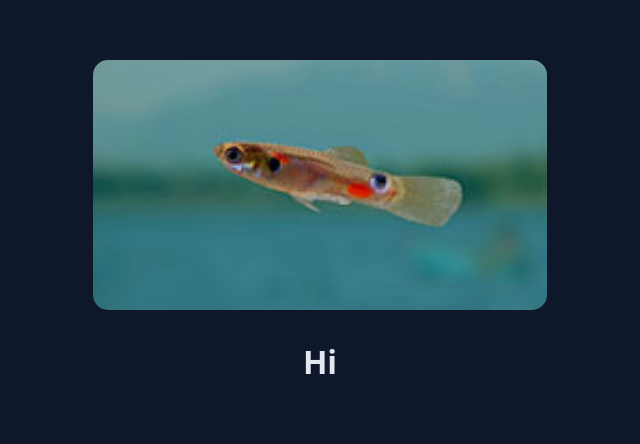
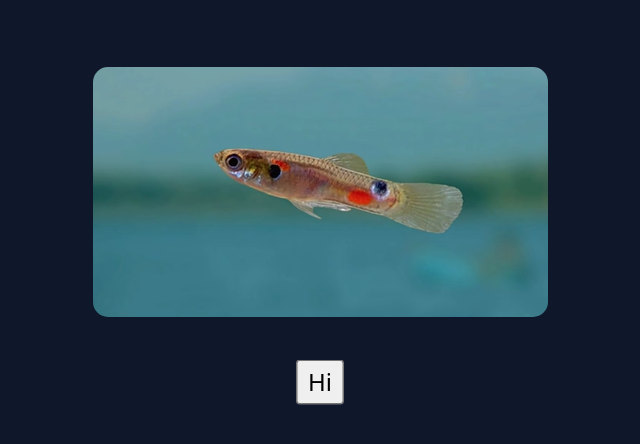
Before and after one commit to dfols/lizardguppy, a plain HTML site: page index.html in a window 1280 px wide. Shown: the part 168-612 px from the top of the page, without its empty margins (320-960 px from the left). Drawn offline with Linux system fonts and the light colour scheme.

Commit message:
updated image + added song

```diff
--- a/index.html
+++ b/index.html
@@ -6,12 +6,55 @@
     <meta name="viewport" content="width=device-width, initial-scale=1.0">
     <title>Lizard Guppy</title>
     <style>
-        body,
-        html {
+        *,
+        *::before,
+        *::after {
+            box-sizing: border-box;
+        }
+
+        * {
             margin: 0;
-            padding: 0;
+        }
+
+        body {
+            line-height: 1.5;
+            -webkit-font-smoothing: antialiased;
+        }
+
+        img,
+        picture,
+        video,
+        canvas,
+        svg {
+            display: block;
+            max-width: 100%;
+        }
+
+        input,
+        button,
+        textarea,
+        select {
+            font: inherit;
+        }
+
+        p,
+        h1,
+        h2,
+        h3,
+        h4,
+        h5,
+        h6 {
+            overflow-wrap: break-word;
+        }
+
+
+        html,
+        body {
             height: 100%;
-            width: 100%;
+            padding: 0px;
+        }
+
+        body {
             display: flex;
             flex-direction: column;
             align-items: center;
@@ -21,27 +64,34 @@
         }
 
         img {
-            margin-bottom: 8px;
-            height: 250px;
-            width: auto;
+            margin-bottom: 50px;
             border-radius: 15px;
         }
 
-        h1 {
+        button {
             font-family: system-ui;
             text-align: center;
+            transform: scale(1.5);
         }
     </style>
     <meta property="og:title" content="Lizard Guppy">
-    <meta property="og:description" content="Check out this amazing Lizard Guppy!">
+    <meta property="og:description" content="Check out this amazing Guppy!">
     <meta property="og:image" content="http://lizardguppy.com/guppy.jpg">
     <meta property="og:url" content="http://lizardguppy.com/index.html">
     <meta property="og:type" content="website">
 </head>
 
 <body>
-    <img src="guppy.jpg" alt="Guppy" />
-    <h1>Hi</h1>
+    <img src="guppy.webp" alt="Guppy" />
+    <button id="button">Hi</button>
+    <audio src="hey_ya.opus" id="audio"></audio>
+    <script>
+        let button = document.getElementById("button")
+        let audio = document.getElementById("audio");
+        button.addEventListener("click", () => {
+            audio.play();
+        })
+    </script>
 </body>
 
 </html>
```
Also changed, not shown: guppy.webp (added), 1 other file.
